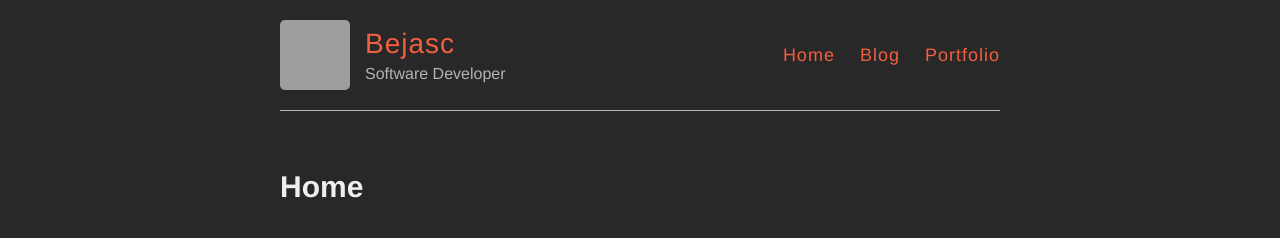
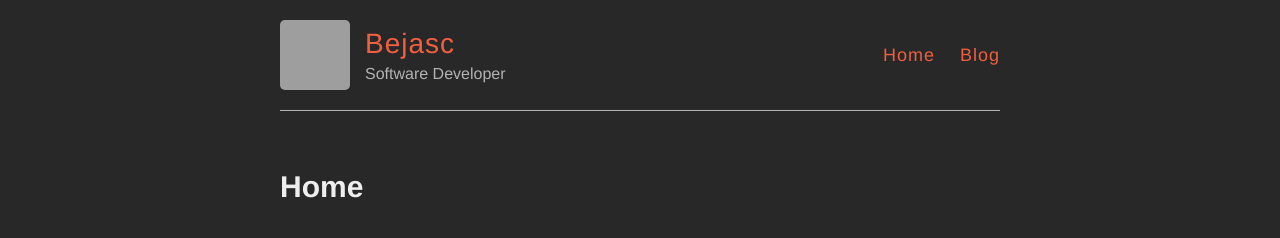
Before and after one commit to Bejasc/bejasc.github.io, a Jekyll site: the page built from index.md, in a window 1280 px wide. Shown: the top 238 px of the page. Built offline with Jekyll 4.4.1, drawn with Linux system fonts in a browser that asks for light colours; our own code applies the rules of GitHub Pages for plain Markdown files; grey boxes are pictures that could not be loaded.

Commit message:
Update default.html

```diff
--- a/_layouts/default.html
+++ b/_layouts/default.html
@@ -45,8 +45,6 @@
           <nav>
             <a href="{{ site.baseurl }}/">Home</a>
             <a href="{{ site.baseurl }}/blog">Blog</a>
-            <!-- <a href="{{ site.baseurl }}/projects">Projects</a> -->
-            <a href="https://www.develteam.com/Developer/Bejasc">Portfolio</a>
           </nav>
         </header>
       </div>
```
